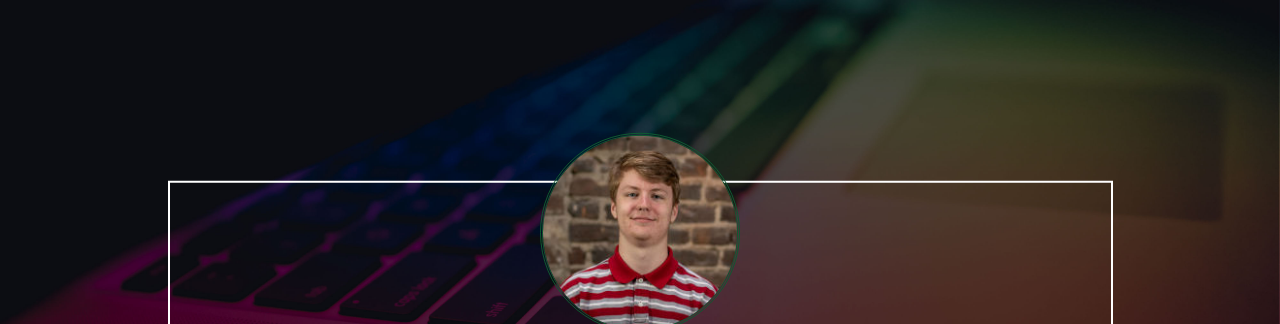
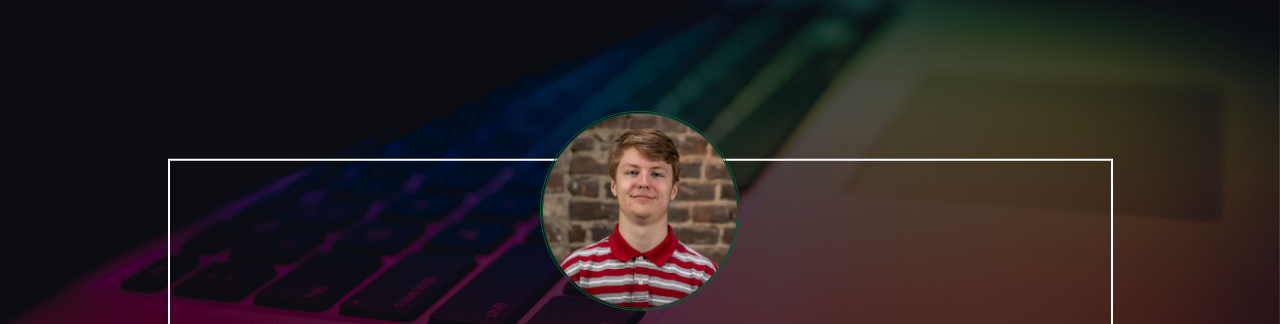
Before and after one commit to traviscooley/traviscooley.github.io, a plain HTML site: page index.html in a window 1280 px wide. Shown: the top 324 px of the page. Drawn offline with nearby package versions, Linux system fonts and the light colour scheme; files whose address does not match are found by name.

Commit message:
resized hero

```diff
--- a/css/style.css
+++ b/css/style.css
@@ -85,7 +85,7 @@ a {
 
 @media (min-width: 1200px) {
     .hero-img {
-        max-height: 690px;
+        max-height: 645px;
     }
     .hero-inner {
         position: absolute;
```
